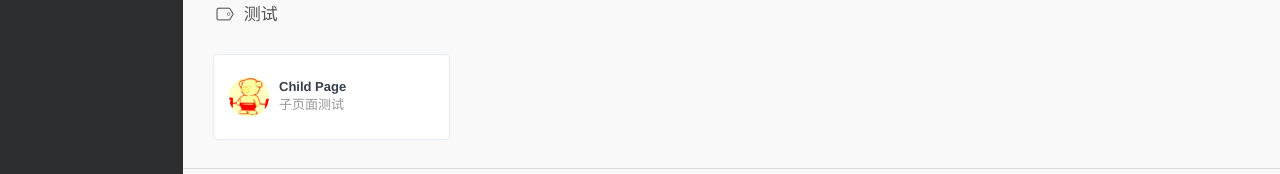
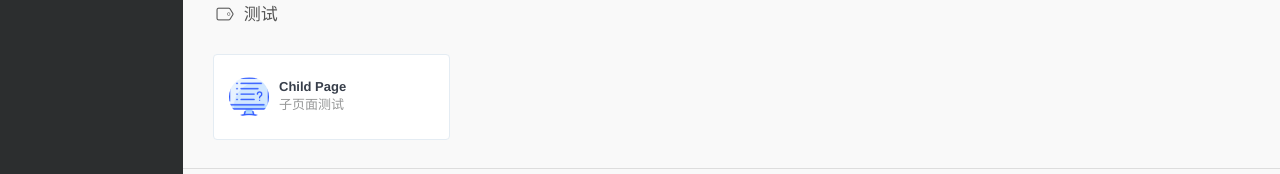
Before and after one commit to lantianbaiyun001/lantianbaiyun001.github.io, a plain HTML site: page index.html in a window 1280 px wide. Shown: the part 864-1038 px from the top of the page. Drawn offline with nearby package versions, Linux system fonts and the light colour scheme.

Commit message:
Site updated: 2021-10-21 17:00:18

```diff
--- a/index.html
+++ b/index.html
@@ -430,7 +430,7 @@
     <div class="xe-widget xe-conversations box2 label-info" onclick="window.open('/child', '_blank')" data-toggle="tooltip" data-placement="bottom" title="" data-original-title="/child">
       <div class="xe-comment-entry">
         <a class="xe-user-img">
-          <img data-src="/images/ddw.png" class="lozad img-circle" width="40">
+          <img data-src="/images/icons8-test-60.png" class="lozad img-circle" width="40">
         </a>
         <div class="xe-comment">
           <a href="#" class="xe-user-name overflowClip_1">
```
Also changed, not shown: images/icons8-test-60.png (added).
